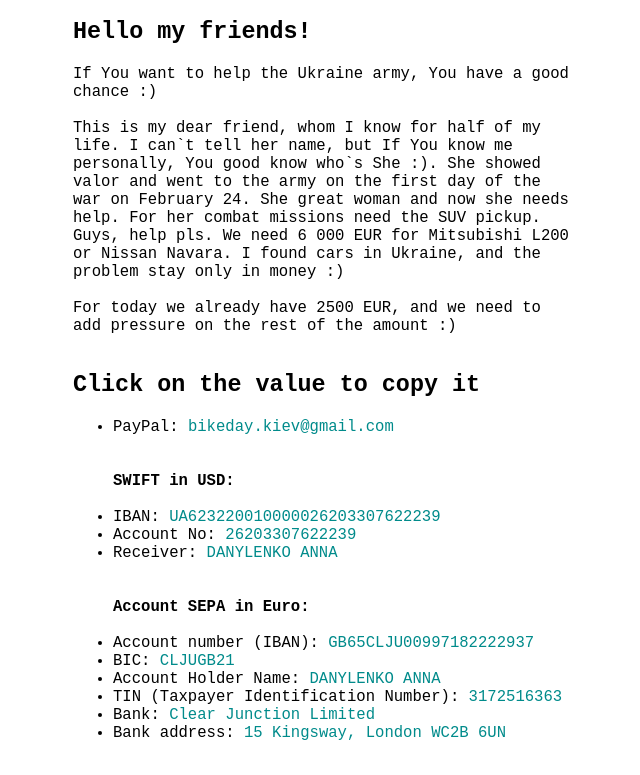
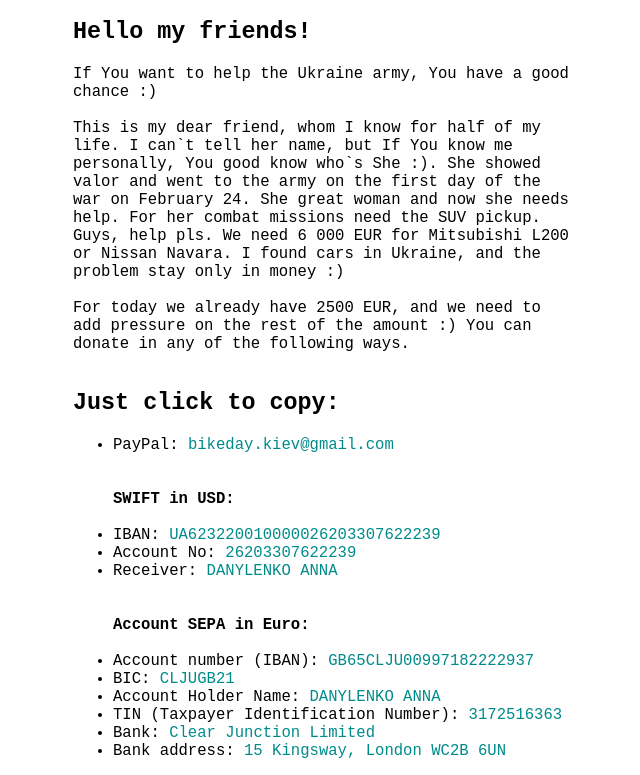
Before and after one commit to konung-yaropolk/DevDonate, a plain HTML site: page index.html in a window 1280 px wide. Shown: the top 775 px of the page, without its empty margins (317-957 px from the left). Drawn offline with Linux system fonts and the light colour scheme.

Commit message:
Update index.html

```diff
--- a/index.html
+++ b/index.html
@@ -62,12 +62,13 @@
                 She showed valor and went to the army on the first day of the war on February 24. She great woman and now she needs help. For her combat missions need the SUV pickup. <br>
 
                 Guys, help pls. We need 6 000 EUR for Mitsubishi L200 or Nissan Navara. I found cars in Ukraine, and the problem stay only in money :) <br><br>
-                For today we already have 2500 EUR, and we need to add pressure on the rest of the amount :)<br><br>
+                For today we already have 2500 EUR, and we need to add pressure on the rest of the amount :)
+                You can donate in any of the following ways.<br><br>
 
             </p>
 		</section>
 		<aside>
-			<h2>Click on the value to copy it</h2>
+			<h2>Just click to copy:</h2>
 			<ul>
 				<li>PayPal: <a href="#" id="value1" onClick="copy(this)">bikeday.kiev@gmail.com</a></li><br><br>
 
```
